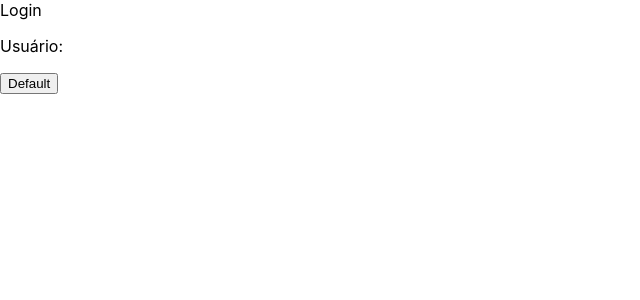
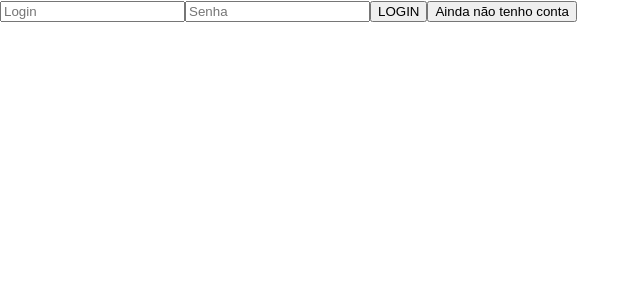
Before and after one commit to ConanGoodwin/App_Delivery, a React (Create React App) app in the folder front-end/: page / in a window 1280 px wide. Shown: the top 300 px of the page, without its empty margins (0-640 px from the left). Built offline with nearby package versions, Linux system fonts and the light colour scheme.

Commit message:
feat: create contextAPI and login form

```diff
--- a/front-end/src/App.js
+++ b/front-end/src/App.js
@@ -1,10 +1,11 @@
 import { BrowserRouter } from 'react-router-dom';
 import Router from './Routes';
+import LoginProvider from './context/LoginProvider';
 
 function App() {
   return (
     <BrowserRouter>
-      <Router />
+        <Router />
     </BrowserRouter>
   );
 }
--- a/front-end/src/Routes.js
+++ b/front-end/src/Routes.js
@@ -1,13 +1,16 @@
 import { Route, Routes } from 'react-router-dom';
 import Login from './pages/Login';
 import Register from './pages/Register';
+import LoginProvider from './context/LoginProvider';
 
 export default function Router() {
   return (
-    <Routes>
-      <Route path="/" element={ <Login /> } />
-      <Route path="/login" element={ <Login /> } />
-      <Route path="/register" element={ <Register /> } />
-    </Routes>
+    <LoginProvider>
+      <Routes>
+        <Route path="/" element={ <Login /> } />
+        <Route path="/login" element={ <Login /> } />
+        <Route path="/register" element={ <Register /> } />
+      </Routes>
+    </LoginProvider>
   );
 }
--- /dev/null
+++ b/front-end/src/context/LoginContext.js
@@ -0,0 +1,5 @@
+import { createContext } from 'react';
+
+const LoginContext = createContext();
+
+export default LoginContext;
--- /dev/null
+++ b/front-end/src/context/LoginProvider.js
@@ -0,0 +1,23 @@
+import React, { useState, useMemo } from 'react';
+import PropTypes from 'prop-types';
+import LoginContext from './LoginContext';
+
+function LoginProvider({ children }) {
+  const [userLogin, setUserLogin] = useState([]);
+  const stateObj = useMemo(() => ({
+    userLogin,
+    setUserLogin,
+  }), [userLogin]);
+
+  return (
+    <LoginContext.Provider value={ stateObj }>
+      {children}
+    </LoginContext.Provider>
+  );
+}
+
+export default LoginProvider;
+
+LoginProvider.propTypes = {
+  children: PropTypes.node.isRequired,
+};
--- a/front-end/src/pages/Login/index.js
+++ /dev/null
@@ -1,40 +0,0 @@
-import React, { useState } from 'react';
-import api from '../../services/api';
-
-function Login() {
-  const [user, setUser] = useState('');
-
-  const loginClick = async () => {
-    // api.defaults.headers.authorization = 'teste';
-    api
-      .post('/user/login', {
-        email: 'adm@deliveryapp.com',
-        password: '--adm2@21!!--',
-      })
-      .then((response) => setUser(response.data))
-      .catch((err) => {
-        setUser('');
-        console.error(`ops! ocorreu um erro${err}`);
-      });
-    console.log(user.token);
-  };
-
-  return (
-    <div>
-      Login
-      <p>
-        Usuário:
-        {' '}
-        {user?.token}
-      </p>
-      <button
-        type="button"
-        onClick={ loginClick }
-      >
-        Default
-      </button>
-    </div>
-  );
-}
-
-export default Login;
--- /dev/null
+++ b/front-end/src/pages/Login/index.jsx
@@ -0,0 +1,67 @@
+import React, { useContext } from 'react';
+// import api from '../../services/api';
+import LoginContext from '../../context/LoginContext';
+
+function Login() {
+  const context = useContext(LoginContext);
+  console.log(context);
+  // const [user, setUser] = useState('');
+  // const [email, setEmail] = useState('');
+  // const [password, setPassword] = useState('');
+
+  // const loginClick = async () => {
+  //   // api.defaults.headers.authorization = 'teste';
+  //   api
+  //     .post('/user/login', {
+  //       email: 'adm@deliveryapp.com',
+  //       password: '--adm2@21!!--',
+  //     })
+  //     .then((response) => setUser(response.data))
+  //     .catch((err) => {
+  //       setUser('');
+  //       console.error(`ops! ocorreu um erro${err}`);
+  //     });
+  //   console.log(user.token);
+  // };
+  // const loginTestId = 'common_login';
+
+  return (
+    <div>
+      <form>
+        <label htmlFor="email-input">
+          <input
+            className="login__login_input"
+            type="text"
+            // value={ email }
+            // onChange={ ({ target: { value } }) => setEmail(value) }
+            data-testid="login__login_input"
+            placeholder="Login"
+          />
+        </label>
+        <label htmlFor="password-input">
+          <input
+            type="password"
+            // value={ password }
+            // onChange={ ({ target: { value } }) => setPassword(value) }
+            data-testid="login__password_input"
+            placeholder="Senha"
+          />
+        </label>
+        <button
+          type="submit"
+        >
+          LOGIN
+        </button>
+        <button
+          type="button"
+          // onClick = {() => <Navigate to="/register" /> }
+
+        >
+          Ainda não tenho conta
+        </button>
+      </form>
+    </div>
+  );
+}
+
+export default Login;
```
